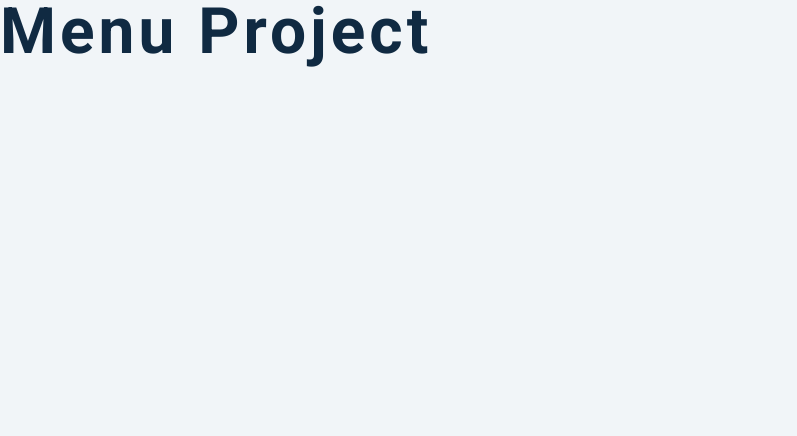
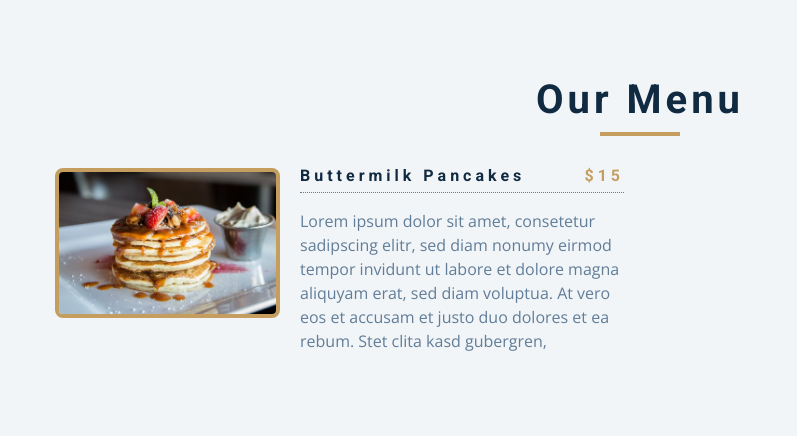
Before and after one commit to JulianBethge/08-menu, a plain HTML site: page index.html in a window 1280 px wide. Shown: the whole page, without its empty margins (0-797 px from the left). Drawn offline with nearby package versions, Linux system fonts and the light colour scheme.

Commit message:
add html structure

```diff
--- a/index.html
+++ b/index.html
@@ -13,7 +13,34 @@
     <link rel="stylesheet" href="styles.css" />
   </head>
   <body>
-    <h1>menu project</h1>
+    <section class="menu">
+      <!-- title-->
+      <div class="title">
+        <h2>our menu</h2>
+        <div class="underline"></div>
+      </div>
+      <!-- filter buttons-->
+      <!-- menu items -->
+      <div class="section-center">
+        <!-- single item-->
+        <article class="menu-item">
+          <img src="./menu-item.jpeg" class="photo" alt="menu item" />
+          <div class="item-info">
+            <header>
+              <h4>buttermilk pancakes</h4>
+              <h4 class="price">$15</h4>
+            </header>
+            <p class="item-text">
+              Lorem ipsum dolor sit amet, consetetur sadipscing elitr, sed diam
+              nonumy eirmod tempor invidunt ut labore et dolore magna aliquyam
+              erat, sed diam voluptua. At vero eos et accusam et justo duo
+              dolores et ea rebum. Stet clita kasd gubergren,
+            </p>
+          </div>
+        </article>
+        <!-- end single item-->
+      </div>
+    </section>
     <!-- javascript -->
     <script src="app.js"></script>
   </body>
```
